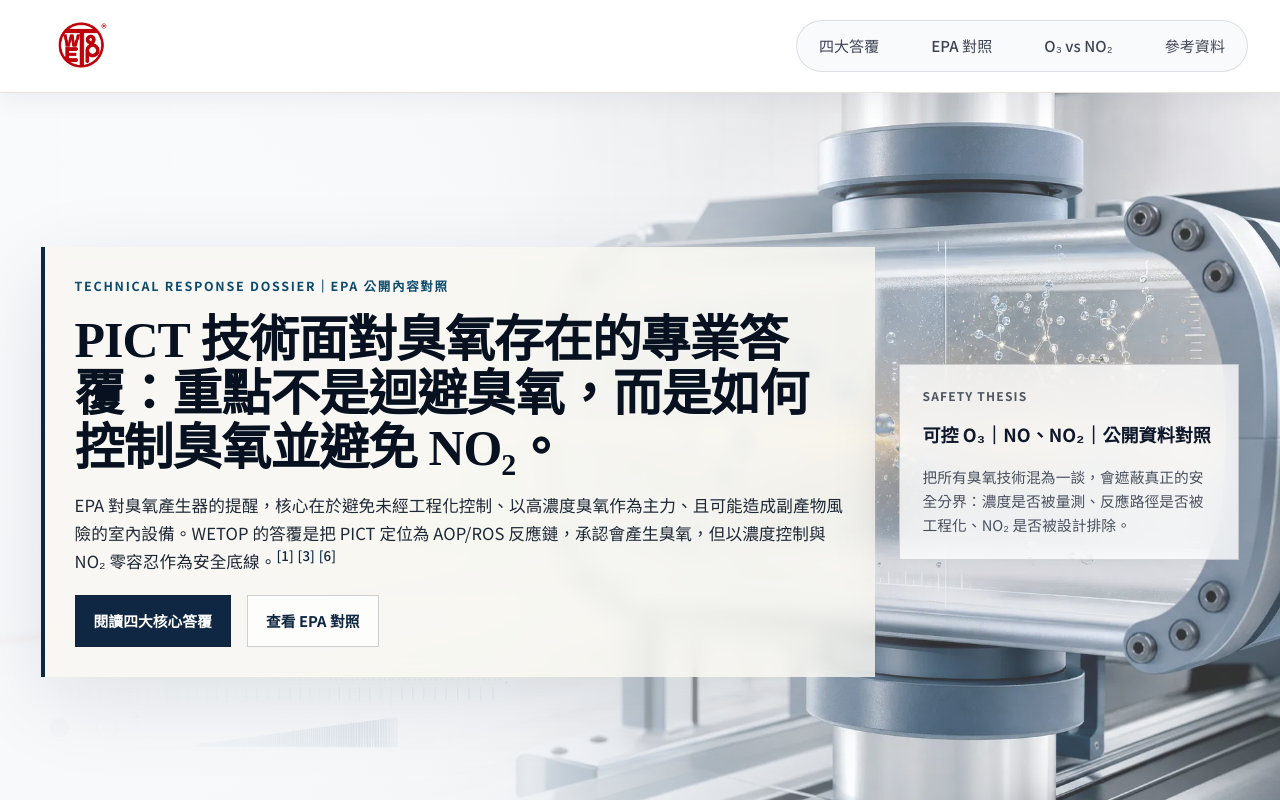
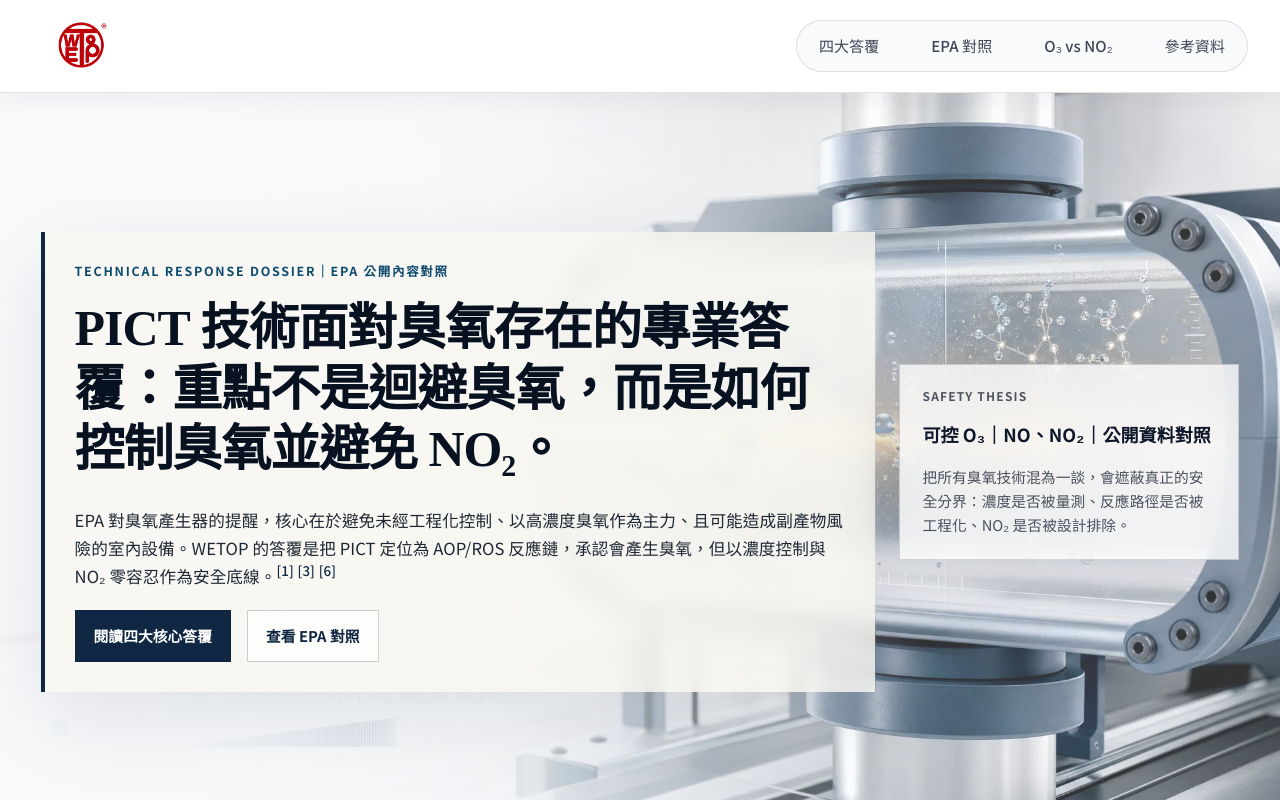
Before and after one commit to kavowu/pict-ozone-safety, a React (Vite) app: page / in a window 1280 px wide. Shown: the top 800 px of the page. Built offline with nearby package versions, Linux system fonts and the light colour scheme.

Commit message:
Improve h1 line-height and margin for better spacing

```diff
--- a/src/index.css
+++ b/src/index.css
@@ -150,7 +150,7 @@
 
   h1 {
     font-size: clamp(1.95rem, 3.9vw, 4.2rem);
-    line-height: 1.08;
+    line-height: 1.22;
     font-weight: 700;
     text-shadow: 0 1px 0 rgba(255, 255, 255, 0.55);
     max-width: 1080px;
@@ -315,7 +315,8 @@
   }
 
   .hero-copy h1 {
-    margin-bottom: 1rem;
+    margin-bottom: 1.6rem;
+    margin-top: 0.4rem;
     font-weight: 600;
     color: #07111f;
   }
```
Also changed, not shown: 4 other files (tests, documents, lock files or other folders).
